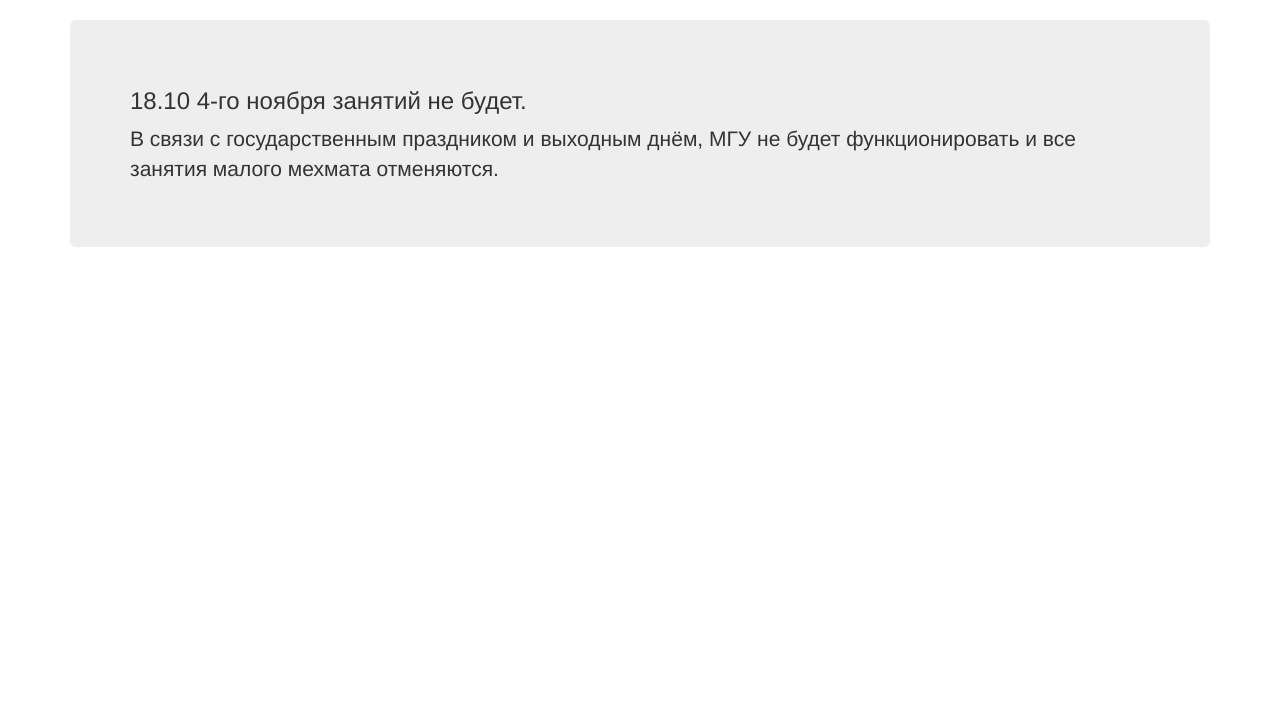
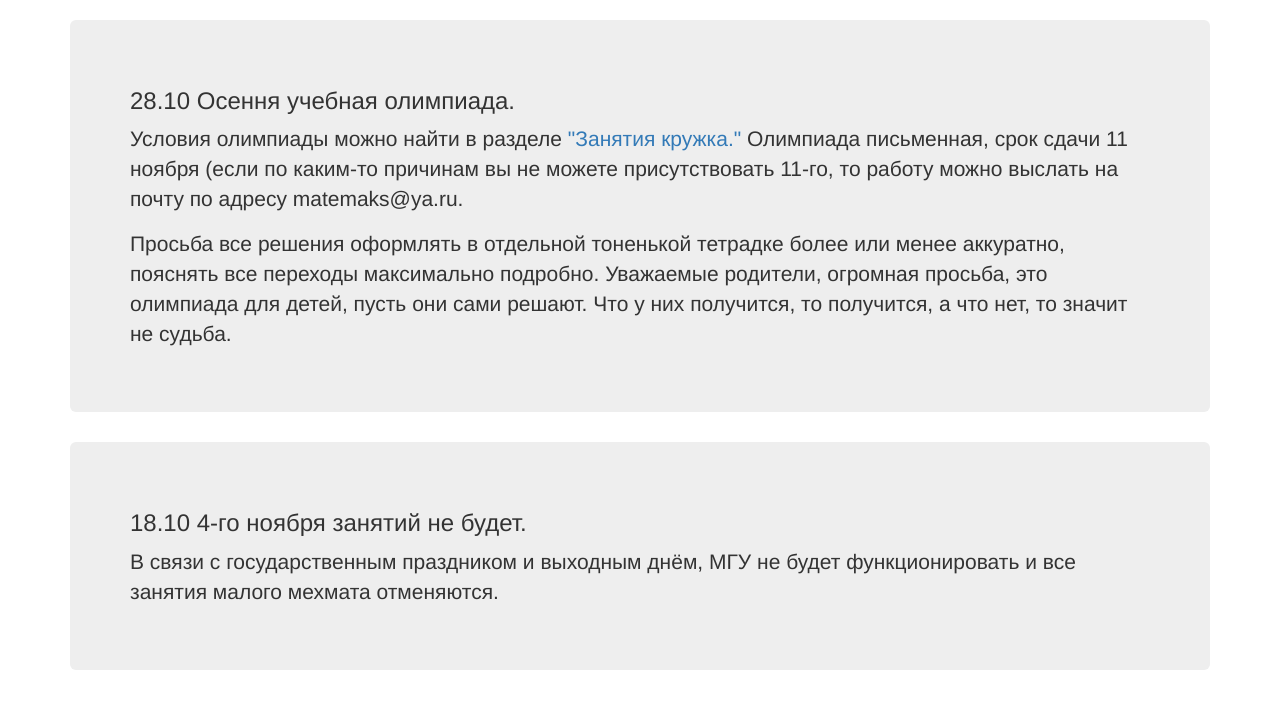
Before and after one commit to matemax/test_site, a Flask app: page /news in a window 1280 px wide. Shown: the part 52-761 px from the top of the page. Run offline with Flask 2, Linux system fonts and the light colour scheme; some libraries are stand-ins or nearby versions.

Commit message:
update lessons

```diff
--- a/app/templates/list_lessons.html
+++ b/app/templates/list_lessons.html
@@ -1,3 +1,7 @@
+autumn_olympiad
+<div class="form-group">
+    <a href="/lessons/autumn_olympiad" class="btn btn btn-link">28.10 Осенняя учебная олимпиада</a>
+</div>
 
 <div class="form-group">
     <a href="/lessons/04" class="btn btn btn-link">21.10 Шахматная</a>
--- a/app/templates/news.html
+++ b/app/templates/news.html
@@ -3,6 +3,24 @@
 
 {% block content %}
     <div class="container">
+    <div class="jumbotron">
+
+            <h3>
+                28.10 Осення учебная олимпиада.
+            </h3>
+             <font size="3">
+            <p>
+                Условия олимпиады можно найти в разделе  <a href=".lessons">"Занятия кружка."</a>
+                Олимпиада письменная, срок сдачи 11 ноября (если по каким-то причинам вы не можете присутствовать 11-го,
+                 то работу можно выслать на почту по адресу matemaks@ya.ru.
+              </p>
+                 <p>
+                Просьба все решения оформлять в отдельной тоненькой тетрадке  более или менее аккуратно,  пояcнять все переходы
+                максимально подробно. Уважаемые родители, огромная просьба,  это олимпиада для детей, пусть они сами
+                решают. Что у них получится, то получится, а что нет, то значит не судьба.
+            </p>
+            </font>
+        </div>
         <div class="jumbotron">
 
             <h3>
```
Also changed, not shown: 1 other file.
